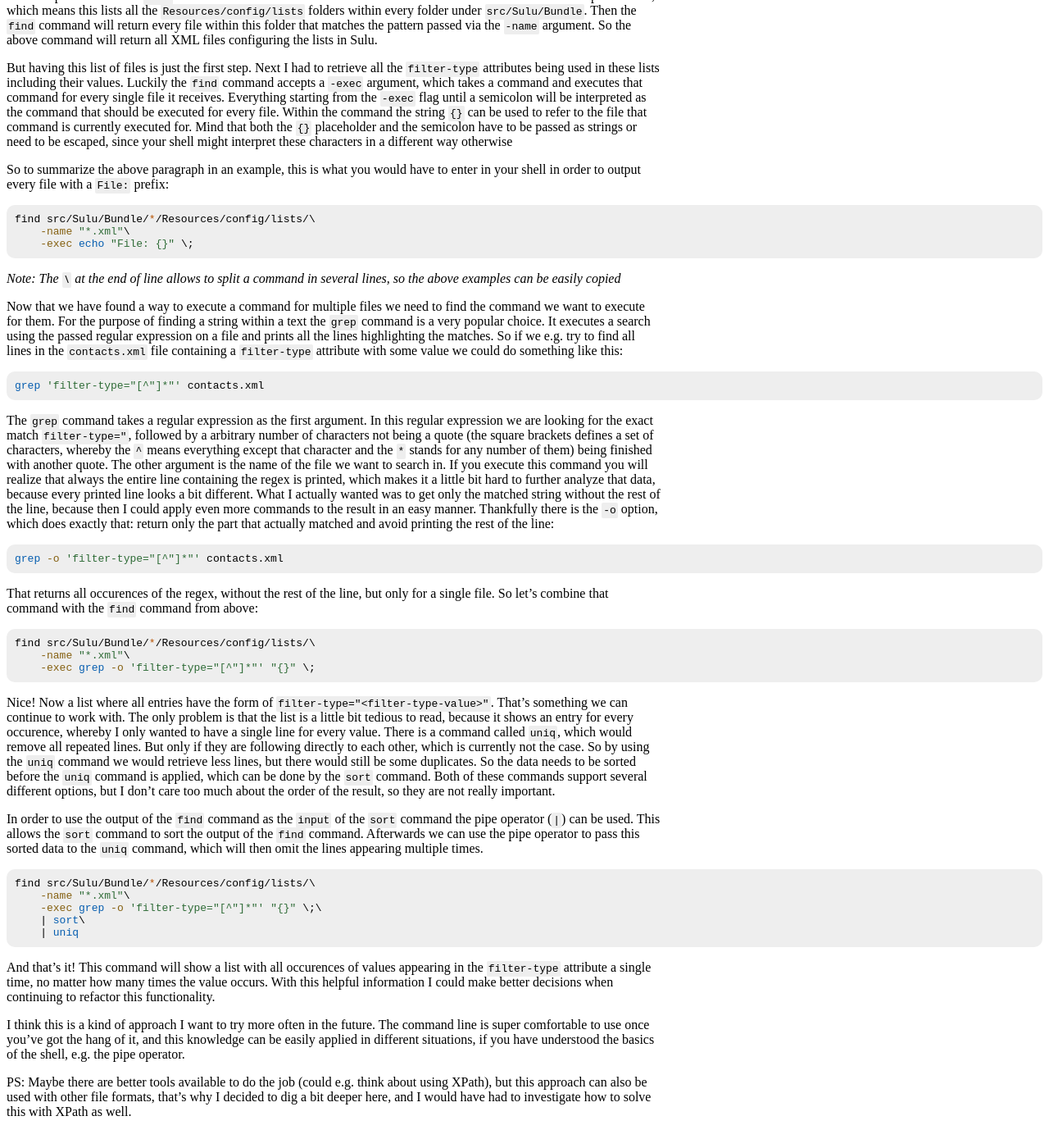
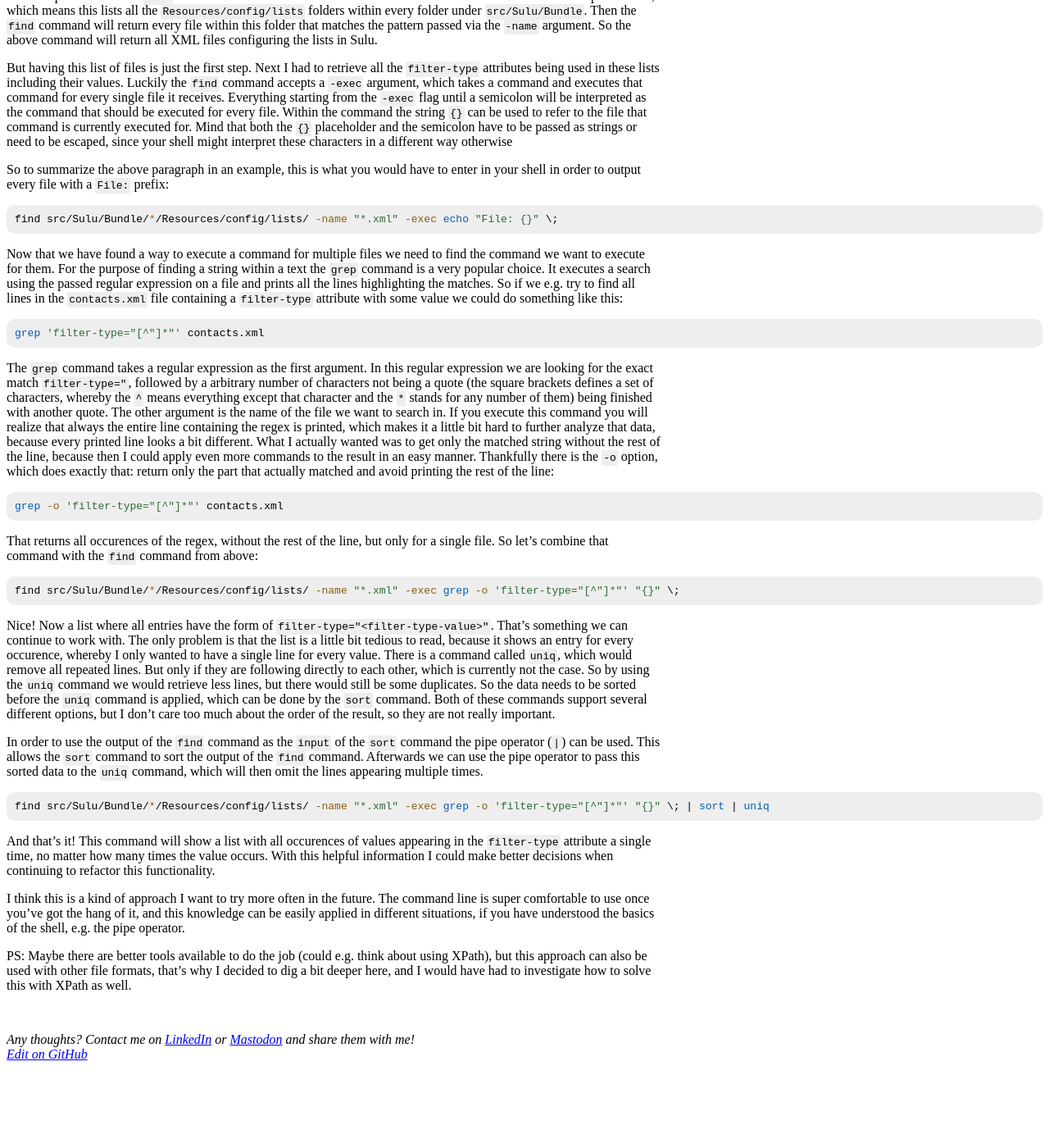
Before and after one commit to danrot/danrot.github.io, a Jekyll site: the page built from _posts/2020-04-14-finding-used-values-of-xml-attributes-using-the-commandline.md, in a window 1280 px wide and 1400 px high, scrolled down 960 px. Shown: the whole window at 82% size. Built offline with Jekyll 4.4.1, drawn with Linux system fonts in a browser that asks for light colours; after the commit the page ends 2263 px from its top, so only the background shows below that.

Commit message:
Remove line breaks which have been added unnaturally (#30)
* Remove line breaks which have been added unnaturally

* Deactive line-length markdown rule for code blocks

````diff
--- a/_posts/2020-04-14-finding-used-values-of-xml-attributes-using-the-commandline.md
+++ b/_posts/2020-04-14-finding-used-values-of-xml-attributes-using-the-commandline.md
@@ -70,13 +70,8 @@ So to summarize the above paragraph in an example, this is what you would have t
 output every file with a `File:` prefix:
 
 ```bash
-find src/Sulu/Bundle/*/Resources/config/lists/\
-    -name "*.xml"\
-    -exec echo "File: {}" \;
+find src/Sulu/Bundle/*/Resources/config/lists/ -name "*.xml" -exec echo "File: {}" \;
 ```
-
-*Note: The `\` at the end of line allows to split a command in several lines, so the above examples can be easily
-copied*
 
 Now that we have found a way to execute a command for multiple files we need to find the command we want to execute for
 them. For the purpose of finding a string within a text the `grep` command is a very popular choice. It executes a
@@ -106,9 +101,7 @@ That returns all occurences of the regex, without the rest of the line, but only
 that command with the `find` command from above:
 
 ```bash
-find src/Sulu/Bundle/*/Resources/config/lists/\
-    -name "*.xml"\
-    -exec grep -o 'filter-type="[^"]*"' "{}" \;
+find src/Sulu/Bundle/*/Resources/config/lists/ -name "*.xml" -exec grep -o 'filter-type="[^"]*"' "{}" \;
 ```
 
 Nice! Now a list where all entries have the form of `filter-type="<filter-type-value>"`. That's something we can
@@ -125,11 +118,7 @@ used. This allows the `sort` command to sort the output of the `find` command. A
 operator to pass this sorted data to the `uniq` command, which will then omit the lines appearing multiple times.
 
 ```bash
-find src/Sulu/Bundle/*/Resources/config/lists/\
-    -name "*.xml"\
-    -exec grep -o 'filter-type="[^"]*"' "{}" \;\
-    | sort\
-    | uniq
+find src/Sulu/Bundle/*/Resources/config/lists/ -name "*.xml" -exec grep -o 'filter-type="[^"]*"' "{}" \; | sort | uniq
 ```
 
 And that's it! This command will show a list with all occurences of values appearing in the `filter-type` attribute a
````
Also changed, not shown: _posts/2023-09-02-making-the-shell-history-more-useful-by-using-shell-variables.md (+3 -9 lines), .markdownlint.json.
